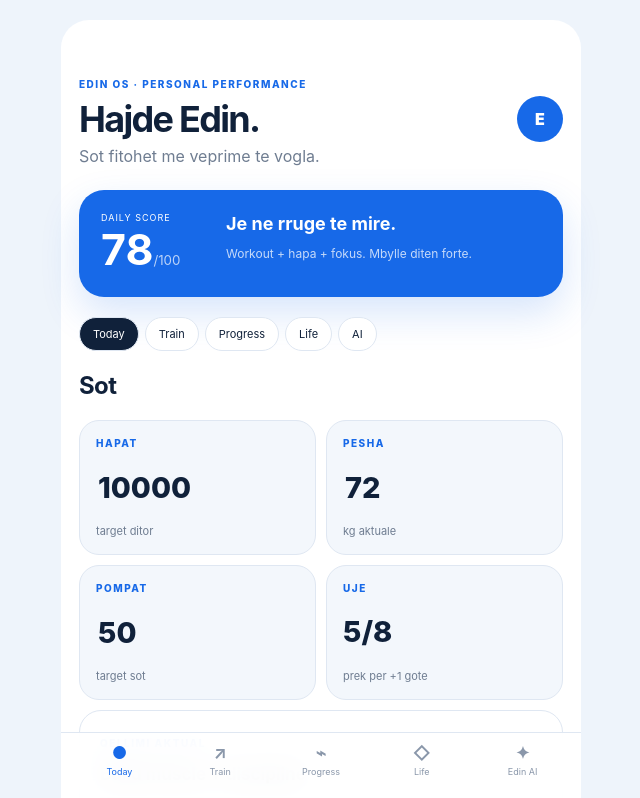
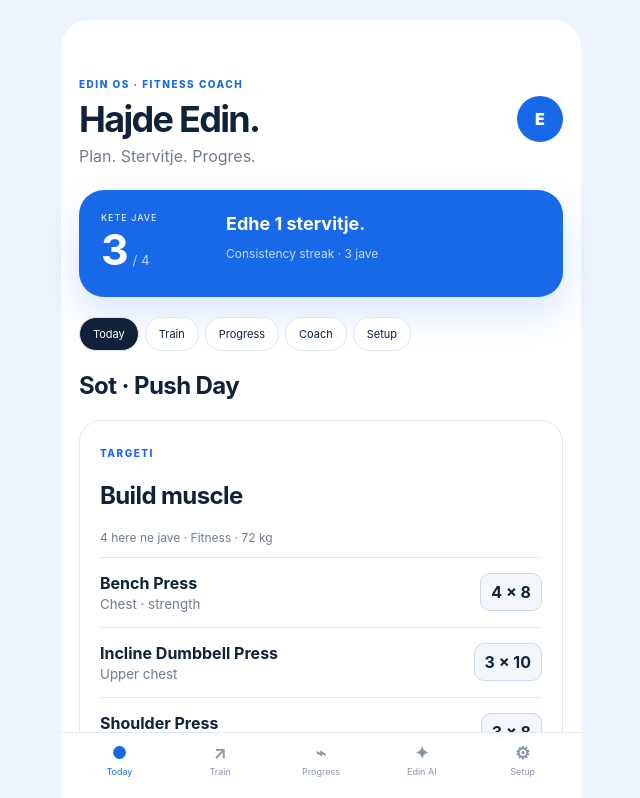
Before and after one commit to ari433/edin-os, a Next.js app: page / in a window 1280 px wide. Shown: the top 798 px of the page, without its empty margins (319-959 px from the left). Built offline with nearby package versions, Linux system fonts and the light colour scheme.

Commit message:
Refocus EDIN OS on fitness coaching and progress

```diff
--- a/app/page.tsx
+++ b/app/page.tsx
@@ -1,13 +1,18 @@
 "use client";
 import {useEffect,useState} from "react";
-type S={weight:string,goal:string,steps:string,pushups:string,reminder:string,water:number};
-const base:S={weight:"72",goal:"Build muscle + discipline",steps:"10000",pushups:"50",reminder:"19:30",water:5};
-export default function Home(){const[s,setS]=useState(base);const[tab,setTab]=useState("Today");useEffect(()=>{const x=localStorage.getItem("edin-os");if(x)setS(JSON.parse(x))},[]);function edit(k:keyof S,v:string|number){const n={...s,[k]:v};setS(n);localStorage.setItem("edin-os",JSON.stringify(n))}async function notify(){if(!("Notification"in window))return alert("Ky browser nuk i suporton notifications.");const p=await Notification.requestPermission();if(p==="granted")new Notification("EDIN OS",{body:"Reminders u aktivizuan. Hajde Edin 🔥",icon:"/icon.svg"})}
-return <main><header><div><span className="tag">EDIN OS · PERSONAL PERFORMANCE</span><h1>Hajde Edin.</h1><p>Sot fitohet me veprime te vogla.</p></div><div className="avatar">E</div></header><section className="score"><div><span>DAILY SCORE</span><b>78</b><small>/100</small></div><div><strong>Je ne rruge te mire.</strong><p>Workout + hapa + fokus. Mbylle diten forte.</p></div></section><div className="tabs">{["Today","Train","Progress","Life","AI"].map(x=><button onClick={()=>setTab(x)} className={tab===x?"on":""} key={x}>{x}</button>)}</div>
-{tab==="Today"&&<><h2>Sot</h2><div className="grid"><Box title="HAPAT"><input inputMode="numeric" value={s.steps} onChange={e=>edit("steps",e.target.value)}/><small>target ditor</small></Box><Box title="PESHA"><input inputMode="decimal" value={s.weight} onChange={e=>edit("weight",e.target.value)}/><small>kg aktuale</small></Box><Box title="POMPAT"><input inputMode="numeric" value={s.pushups} onChange={e=>edit("pushups",e.target.value)}/><small>target sot</small></Box><Box title="UJE"><button className="bigbtn" onClick={()=>edit("water",Math.min(12,s.water+1))}>{s.water}/8</button><small>prek per +1 gote</small></Box></div><section className="goal"><span>QELLIMI AKTUAL</span><input value={s.goal} onChange={e=>edit("goal",e.target.value)}/><p>Ruhet automatikisht.</p></section></>}
-{tab==="Train"&&<section className="sheet"><span>PLANI I SOTEM · PUSH</span><h2>45 min · Strength</h2>{[["Bench Press","4 × 8","50 kg"],["Incline Dumbbell","3 × 10","16 kg"],["Shoulder Press","3 × 8","20 kg"],["Push-ups","3 × max","Body"]].map(x=><div className="exercise" key={x[0]}><div><b>{x[0]}</b><small>{x[1]}</small></div><button>{x[2]}</button></div>)}<p className="hint">Qellimi: progressive overload. Rrite peshen gradualisht vetem me forme te mire.</p></section>}
-{tab==="Progress"&&<section className="sheet"><span>PROGRESS</span><h2>Dokumento rrugen.</h2><div className="metric"><b>{s.weight} kg</b><small>Pesha aktuale</small></div><div className="metric"><b>12 dite</b><small>Streak</small></div><button className="primary">+ Shto progress photo</button></section>}
-{tab==="Life"&&<section className="sheet"><span>REMINDERS</span><h2>Kur don me t'nguc?</h2><label>Ora<input type="time" value={s.reminder} onChange={e=>edit("reminder",e.target.value)}/></label><button className="primary" onClick={notify}>Aktivizo notifications</button><div className="lifeitem"><b>Focus / Dopamine</b><p>45 min deep work · pa scroll para workout-it.</p></div><div className="lifeitem"><b>Nutrition</b><p>Protein ne cdo vakt · uje · ushqim i thjeshte.</p></div></section>}
-{tab==="AI"&&<section className="sheet"><span>EDIN AI</span><h2>Asistenti yt personal.</h2><div className="chat">Edin, targeti yt eshte {s.goal.toLowerCase()}. Sot fokusohu te workout-i, {s.steps} hapa dhe gjumi ne kohe.</div><input className="ask" placeholder="Pyete EDIN AI..." /><button className="primary">Dergo</button></section>}
-<nav>{["Today","Train","Progress","Life","AI"].map(x=><button onClick={()=>setTab(x)} className={tab===x?"active":""} key={x}><b>{x==="Today"?"●":x==="Train"?"↗":x==="Progress"?"⌁":x==="Life"?"◇":"✦"}</b><span>{x==="AI"?"Edin AI":x}</span></button>)}</nav></main>}
+type S={name:string,weight:string,goal:string,days:string,place:string,reminder:string,pushups:string};
+const base:S={name:"Edin",weight:"72",goal:"Build muscle",days:"4",place:"Fitness",reminder:"19:30",pushups:"50"};
+const plan=[["Bench Press","4 × 8","Chest · strength"],["Incline Dumbbell Press","3 × 10","Upper chest"],["Shoulder Press","3 × 8","Shoulders"],["Triceps Pushdown","3 × 12","Triceps"],["Push-ups","3 × max","Finisher"]];
+export default function Home(){const[s,setS]=useState(base);const[tab,setTab]=useState("Today");const[msg,setMsg]=useState("");const[chat,setChat]=useState<string[]>([]);
+useEffect(()=>{const x=localStorage.getItem("edin-profile");if(x)setS(JSON.parse(x))},[]);
+function edit(k:keyof S,v:string){const n={...s,[k]:v};setS(n);localStorage.setItem("edin-profile",JSON.stringify(n))}
+function ask(){if(!msg.trim())return;const q=msg.toLowerCase();let a="Edin, per qellimin tand fokusohu ne konsistence, forme te mire dhe progres gradual.";if(q.includes("hanger")||q.includes("ushq"))a="Edin, per muskuj: protein ne cdo vakt, karbohidrate rreth stervitjes, fruta/perime dhe uje. Zgjedh p.sh. veze + buke, pule + oriz, kos grek + fruta.";if(q.includes("pompa"))a="Edin, mos shko direkt ne maksimum cdo here. Beni 3 sete me forme te paster dhe le 1–2 reps ne rezerve. Kur behet lehte, rrite volumin.";if(q.includes("sot")||q.includes("ushtru"))a="Edin, sot e ke Push Day: gjoks, shpatulla dhe triceps. Nise me Bench Press dhe regjistro peshen/reps.";setChat(c=>[...c,"Ti: "+msg,"EDIN AI: "+a]);setMsg("")}
+async function notify(){if(!("Notification"in window))return alert("Notifications nuk suportohen ketu.");const p=await Notification.requestPermission();if(p==="granted")new Notification("EDIN OS",{body:s.name+", koha per stervitje. Mos e le per neser 💪",icon:"/icon.svg"})}
+return <main><header><div><span className="tag">EDIN OS · FITNESS COACH</span><h1>Hajde {s.name}.</h1><p>Plan. Stervitje. Progres.</p></div><div className="avatar">E</div></header><section className="score"><div><span>KETE JAVE</span><b>3</b><small> / {s.days}</small></div><div><strong>Edhe {Math.max(0,Number(s.days)-3)} stervitje.</strong><p>Consistency streak · 3 jave</p></div></section><div className="tabs">{["Today","Train","Progress","Coach","Setup"].map(x=><button onClick={()=>setTab(x)} className={tab===x?"on":""} key={x}>{x}</button>)}</div>
+{tab==="Today"&&<><h2>Sot · Push Day</h2><section className="sheet"><span>TARGETI</span><h2>{s.goal}</h2><p className="hint">{s.days} here ne jave · {s.place} · {s.weight} kg</p>{plan.slice(0,3).map(x=><div className="exercise" key={x[0]}><div><b>{x[0]}</b><small>{x[2]}</small></div><button>{x[1]}</button></div>)}</section><div className="grid"><Box title="POMPAT"><input inputMode="numeric" value={s.pushups} onChange={e=>edit("pushups",e.target.value)}/><small>target · shkruje numrin</small></Box><Box title="FITNESS"><strong className="number">3/{s.days}</strong><small>sterivitje kete jave</small></Box></div></>}
+{tab==="Train"&&<section className="sheet"><span>PROGRAMI · PUSH DAY</span><h2>Strength + Hypertrophy</h2>{plan.map(x=><div className="exercise" key={x[0]}><div><b>{x[0]}</b><small>{x[2]}</small></div><button>{x[1]}</button></div>)}<button className="primary">Nise stervitjen</button></section>}
+{tab==="Progress"&&<section className="sheet"><span>PROGRESI</span><h2>Po nderton konsistence.</h2><div className="metric"><b>3 / {s.days}</b><small>Kete jave</small></div><div className="metric"><b>12</b><small>Stervitje kete muaj</small></div><div className="metric"><b>{s.weight} kg</b><small>Pesha aktuale</small></div><button className="primary">+ Regjistro stervitjen</button></section>}
+{tab==="Coach"&&<section className="sheet"><span>EDIN AI COACH</span><h2>Pyet per stervitje ose ushqim.</h2><div className="chatlog">{chat.length?chat.map((x,i)=><div className={x.startsWith("EDIN")?"bot":"me"} key={i}>{x}</div>):<div className="bot">Edin, jom ketu. Me pyet p.sh. “qka me ushtru sot?”, “qka me hanger?”, ose “sa pompa me bo?”</div>}</div><div className="composer"><input value={msg} onChange={e=>setMsg(e.target.value)} onKeyDown={e=>e.key==="Enter"&&ask()} placeholder="Shkruj Coach-it..."/><button onClick={ask}>Dergo</button></div></section>}
+{tab==="Setup"&&<section className="sheet"><span>PERSONALIZIMI</span><h2>Ky eshte sistemi yt.</h2><label>Emri<input value={s.name} onChange={e=>edit("name",e.target.value)}/></label><label>Pesha (kg)<input inputMode="decimal" value={s.weight} onChange={e=>edit("weight",e.target.value)}/></label><label>Qellimi<input value={s.goal} onChange={e=>edit("goal",e.target.value)}/></label><label>Sa here ne jave?<input inputMode="numeric" value={s.days} onChange={e=>edit("days",e.target.value)}/></label><label>Ku ushtron?<select value={s.place} onChange={e=>edit("place",e.target.value)}><option>Fitness</option><option>Shtepi</option><option>Te dyja</option></select></label><label>Ora e reminder-it<input type="time" value={s.reminder} onChange={e=>edit("reminder",e.target.value)}/></label><button className="primary" onClick={notify}>Aktivizo reminder-at</button></section>}
+<nav>{["Today","Train","Progress","Coach","Setup"].map(x=><button onClick={()=>setTab(x)} className={tab===x?"active":""} key={x}><b>{x==="Today"?"●":x==="Train"?"↗":x==="Progress"?"⌁":x==="Coach"?"✦":"⚙"}</b><span>{x==="Coach"?"Edin AI":x}</span></button>)}</nav></main>}
 function Box({title,children}:{title:string,children:React.ReactNode}){return <div className="box"><span>{title}</span>{children}</div>}
```
